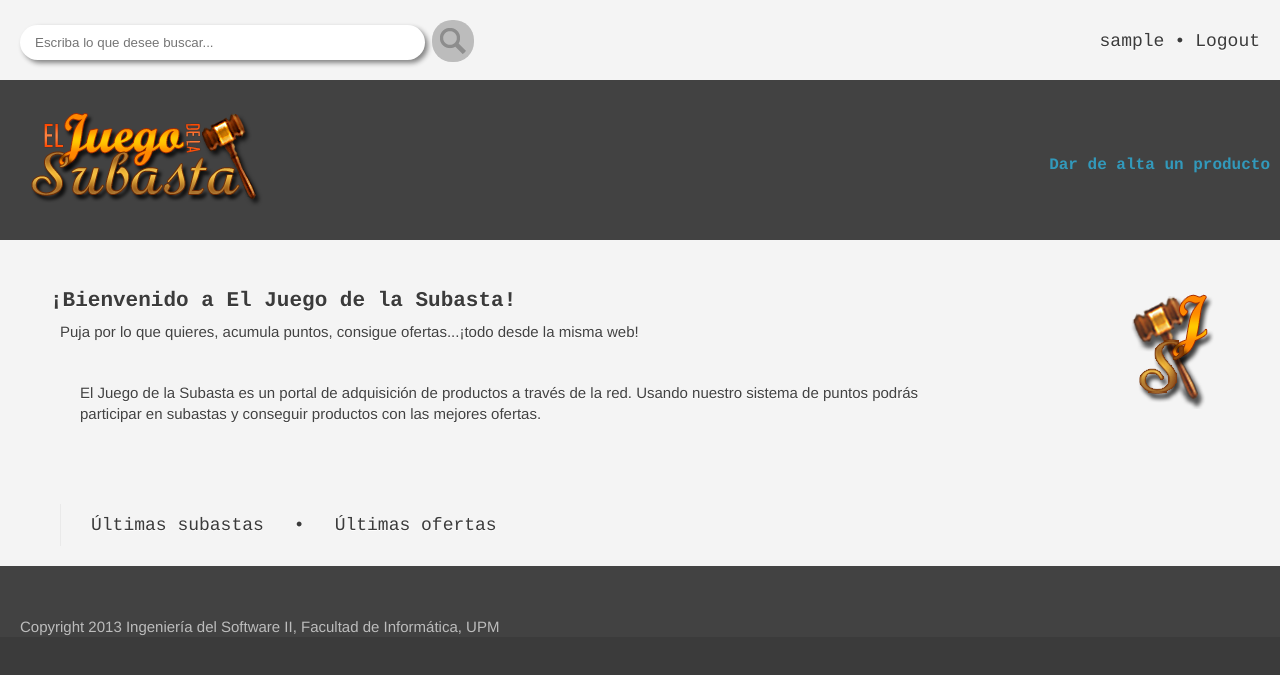
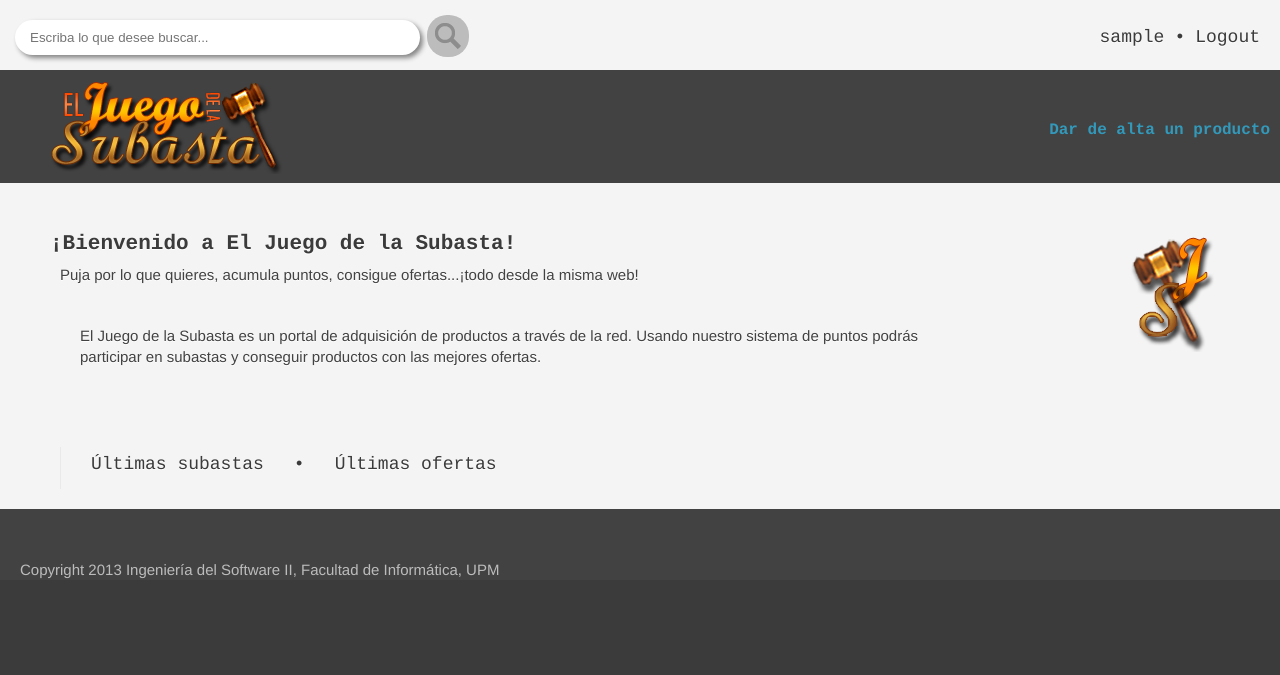
Before and after one commit to Garinoth/subastasIS2, a Django app: page /subastas/ in a window 1280 px wide. Shown: the top 675 px of the page. Run offline with Django 3.2, Linux system fonts and the light colour scheme; the visitor is signed in with stand-in values (Sample User, id 1); parts of the project's set-up code (start-up, migrations or seed data) failed here and were passed over.

Commit message:
Tested bid functionality and made some changes on base template

```diff
--- a/subastasIS2_django/subastas/forms.py
+++ b/subastasIS2_django/subastas/forms.py
@@ -6,6 +6,7 @@ from django.contrib.auth import authenticate
 from django.forms import Form, ModelForm, EmailField, CharField, PasswordInput, DateField, BooleanField, ImageField, IntegerField, HiddenInput
 from django.forms.extras.widgets import SelectDateWidget
 from django.forms.widgets import Textarea
+from django.utils import timezone
 from subastas.models import User, AuctionUser, Item, Auction, Offer, Bid
 
 
@@ -286,7 +287,7 @@ class BidForm(ModelForm):
                 "No dispone de puntos suficientes"
             )
 
-        if self.auction.end_date < datetime.now():
+        if self.auction.end_date < timezone.now():
             raise ValidationError(
                 "Esta subasta ya ha finalizado"
             )
--- a/subastasIS2_django/subastas/models.py
+++ b/subastasIS2_django/subastas/models.py
@@ -84,7 +84,7 @@ class Auction(models.Model):
 
 class Offer(models.Model):
     item = models.OneToOneField(Item, primary_key=True)
-    winner = models.ForeignKey(AuctionUser, blank=True)
+    winner = models.ForeignKey(AuctionUser, blank=True, null=True)
     price = models.PositiveIntegerField()
     start_date = models.DateTimeField(auto_now_add=True)
     end_date = models.DateTimeField()
--- a/subastasIS2_django/subastas/static/css/style.css
+++ b/subastasIS2_django/subastas/static/css/style.css
@@ -112,7 +112,7 @@ td {
 {
 	min-width: 100px;
 	max-width: 500px;
-	margin: 20px;
+	margin: 15px;
 	float: left;
 }
 
@@ -226,7 +226,7 @@ body
 a.logo_principal
 {
     width:252px;
-    height:100px;
+    height:95px;
     float:left;
     background:transparent url(../../static/images/logo.png) no-repeat 0 0;
     cursor:pointer;border:thin solid #424242;
@@ -234,7 +234,7 @@ a.logo_principal
     text-indent:-9999px;
     line-height:0;font-size:0;
     text-decoration:none;
-    margin:30px 0 30px;
+    margin:9px 20px 9px;
     padding:0 30px 0 30px;
 }
 
@@ -245,7 +245,7 @@ nav.navegacion_principal
     font-size:18px;
     color:#3b3b3b;
     text-shadow:#fff 0 1px 0;
-    line-height:42px;
+    line-height:35px;
     font-weight:400;
     border:thin solid #e9e9e9;
     border-width:0 0 0 1px;
@@ -292,7 +292,7 @@ nav.navegacion_principal ul li a:hover, #aitem a:hover
 #aitem {
     font-family:Rockwell, 'GeoSlb712MdBTMedium',"Courier Bold", Courier, Georgia, Times, "Times New Roman", serif;
     color: rgba(64, 128, 128, 1);
-    margin-top: 75px;
+    margin-top: 50px;
     margin-right: 30px;
     font-weight:700;
     font-style: normal;
--- a/subastasIS2_django/subastas/templates/subastas/auction_detail.html
+++ b/subastasIS2_django/subastas/templates/subastas/auction_detail.html
@@ -20,7 +20,7 @@
     <div class="top_section">
     <form method="post" action="{% url 'auction_detail' auction.pk %}">
         <input class="ultima_columna right bid button body" type="submit" value="PUJAR" />
-        <span class="ultima_columna right owner"><span id="preowner">Dueño actual: </span>{{ auction.item.winner.user.username }}</span>
+        <span class="ultima_columna right owner"><span id="preowner">Dueño actual: </span>{{ auction.winner.user.username }}</span>
         {% csrf_token %}
     </form>
     </div>
--- a/subastasIS2_django/subastas/views.py
+++ b/subastasIS2_django/subastas/views.py
@@ -5,7 +5,7 @@ from django.core.urlresolvers import reverse
 from django.shortcuts import render
 from django.http import HttpResponse, HttpResponseRedirect
 from django.views.generic import ListView, DetailView
-from subastas.forms import UserForm, AuctionUserForm, ItemForm, AuctionForm, OfferForm, BidForm, ActivationForm
+from subastas.forms import UserForm, AuctionUserForm, ItemForm, AuctionForm, OfferForm, BidForm, ActivationForm, SaleForm
 from subastas.models import Auction, Offer, AuctionUser
 
 
@@ -147,6 +147,8 @@ def create_item(request):
 
                     offer = offer_form.save(commit=False)
                     offer.item = item
+                    # DELETE THIS WHEN MODELS ARE UPDATED TO ACCEPT NULL VALUE
+                    offer.winner = item.owner
                     offer.save()
 
                     return HttpResponseRedirect(reverse('offers'))
@@ -180,6 +182,8 @@ def auction(request, pk):
             bid.user.auction_points -= 1
             bid.user.offer_points += 1
             bid.user.save()
+            bid.auction.winner = bid.user
+            bid.auction.save()
             bid.save()
 
             return HttpResponseRedirect(reverse('auction_detail', args=pk))
```
